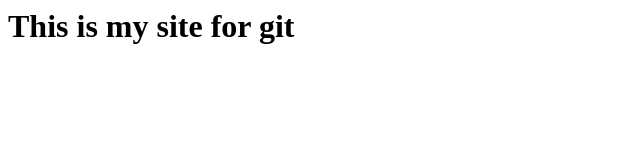
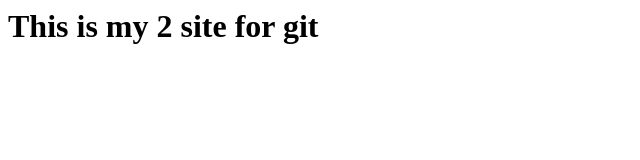
Before and after one commit to YashLangote/myfirstproject3, a plain HTML site: page index.html in a window 1280 px wide. Shown: the whole page, without its empty margins (0-640 px from the left). Drawn offline with Linux system fonts and the light colour scheme.

Commit message:
status cheack

```diff
--- a/index.html
+++ b/index.html
@@ -1 +1 @@
-<h1>This is my site for git</h1>
+<h1>This is my 2 site for git</h1>
```
